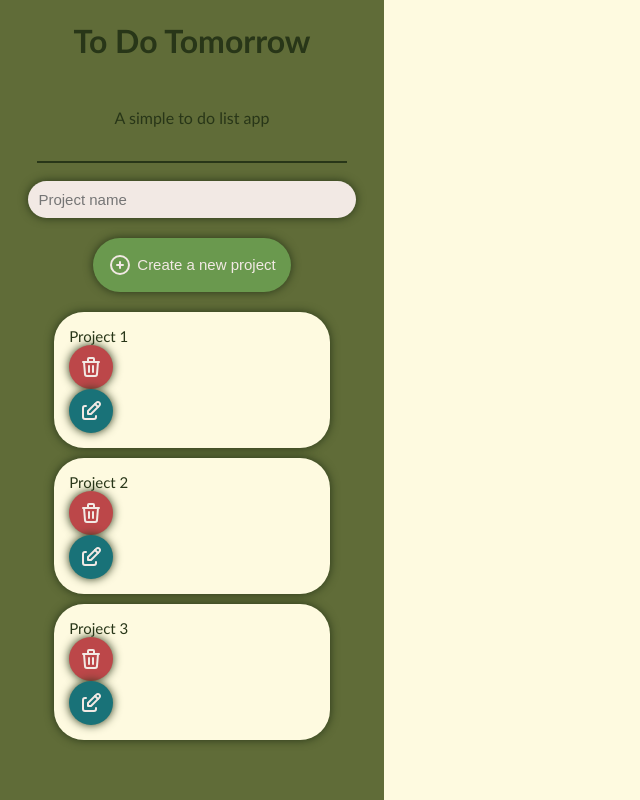
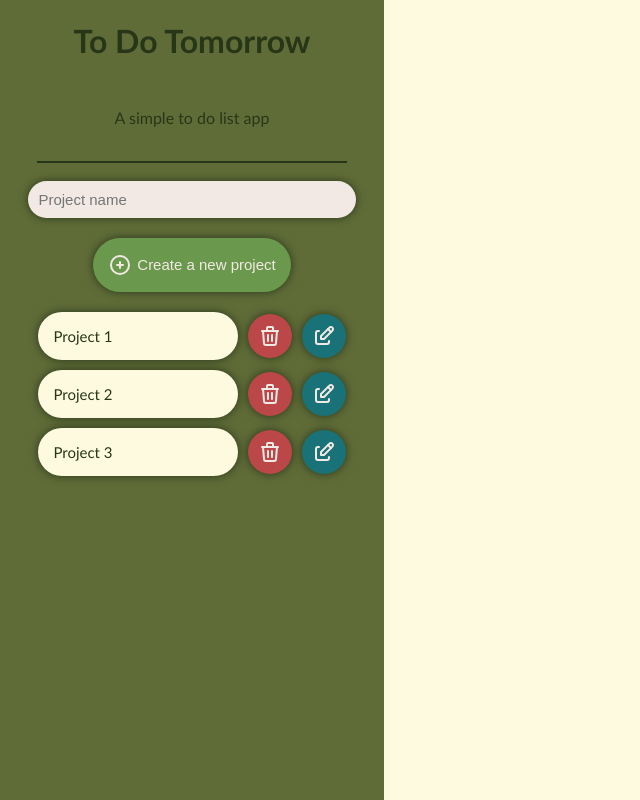
Before and after one commit to omar15hr/ToDoTomorrow, a React (Vite) app: page / in a window 1280 px wide. Shown: the whole page, without its empty margins (0-640 px from the left). Built offline with nearby package versions, Linux system fonts and the light colour scheme.

Commit message:
Estilo mejorado para los botones de los proyectos

```diff
--- a/src/components/ProjectsList.tsx
+++ b/src/components/ProjectsList.tsx
@@ -12,8 +12,9 @@ export function ProjectsList() {
   return (
     <div className="project-ul">
       {projects.map((item) => (
-        <div key={item.id} className="project-item">
-          {item.name}
+        <div key={item.id} className="project-item-container">
+          <span className="project-item">{item.name}</span>
+          <div className="project-buttons">
             <button onClick={() => handleDeleteProject(item.id)} className="delete-project-button">
               <svg
                 xmlns="http://www.w3.org/2000/svg"
@@ -55,6 +56,7 @@ export function ProjectsList() {
               </svg>
             </button>
           </div>
+        </div>
       ))}
     </div>
   );
--- a/src/index.css
+++ b/src/index.css
@@ -71,9 +71,25 @@ hr {
   padding: 10px;
   width: 80%;
 }
+.project-item-container {
+  display: flex;
+  flex-direction: row;
+  align-items: center;
+  justify-content: space-between;
+  gap: 10px;
+  width: 100%;
+}
+.project-buttons {
+  display: flex;
+  flex-direction: row;
+  gap: 10px;
+}
 .project-item {
+  display: flex;
+  flex-direction: row;
+  gap: 10px;
   background-color: #fefae0;
-  width: 80%;
+  width: 100%;
   border: none;
   cursor: pointer;
   padding: 15px;
```
Lines whose indentation alone changed are shown as unchanged.
